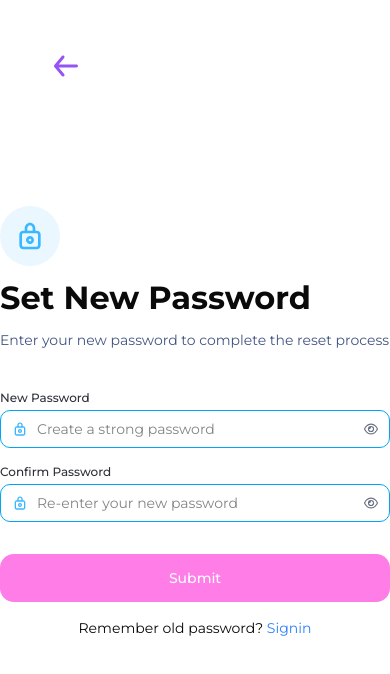
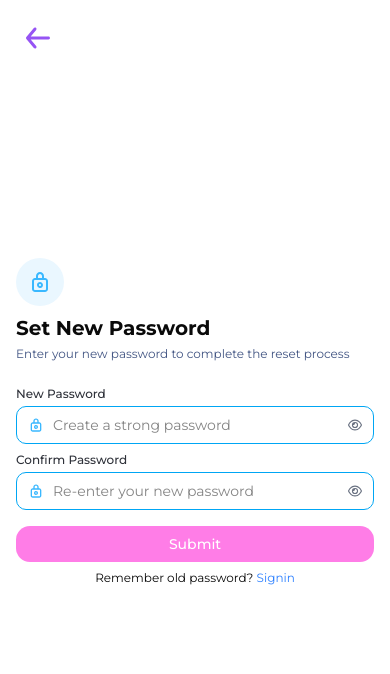
Before and after one commit to raazr62/Vantafy_frontend, a React (Vite) app: page /auth/change-password in a window 390 px wide. Shown: the top 674 px of the page. Built offline with nearby package versions, Linux system fonts and the light colour scheme.

Commit message:
Feat: ChangePassword responsive completed

```diff
--- a/src/components/AuthComponent/ChangePasswordForm.jsx
+++ b/src/components/AuthComponent/ChangePasswordForm.jsx
@@ -26,25 +26,27 @@ const ChangePasswordForm = () => {
   };
 
   return (
-    <div className="flex-[55%] flex flex-col items-center justify-center w-full relative">
+    <div className="flex-[55%] flex flex-col items-center justify-center w-full relative px-4 xl:px-0">
       <Link
         to="/auth/otp-verify"
-        className="left-12 top-12 absolute text-slate-500 hover:text-red-500"
+        className="left-5 top-5 lg:left-12 lg:top-12 absolute text-slate-500 hover:text-red-500"
       >
         <GoBackArrowSVG />
       </Link>
 
       <div className="max-w-2xl mx-auto w-full">
-        <p className="p-3.5 bg-[#EAF7FF] rounded-full w-fit">
-          <LockIconSVG className={"w-8 h-8"} />
+        <p className="p-3 sm:p-3.5 bg-[#EAF7FF] rounded-full w-fit">
+          <LockIconSVG className={"w-6 h-6 sm:w-8 sm:h-8"} />
         </p>
-        <p className="text-[32px] font-bold mt-2">Set New Password</p>
-        <p className="text-sm text-[#425583] mt-2 mb-10">
+        <p className="text-xl sm:text-2xl lg:text-3xl xl:text-[32px] font-bold mt-2">
+          Set New Password
+        </p>
+        <p className="text-xs sm:text-sm text-[#425583] mt-1 sm:mt-2 mb-6 sm:mb-8 md:mb-10">
           Enter your new password to complete the reset process
         </p>
         <form
           onSubmit={handleChangePassword}
-          className="w-full flex flex-col gap-4 mt-4 "
+          className="w-full flex flex-col gap-2 sm:gap-4"
         >
           {/* New Password */}
           <CommonInputField
@@ -66,14 +68,14 @@ const ChangePasswordForm = () => {
           />
           <Button
             type={"submit"}
-            className={"py-6 my-4"}
+            className={"sm:py-6 my-2 sm:my-4 text-sm sm:text-base"}
             variant={"formSubmit"}
           >
             Submit
           </Button>
         </form>
 
-        <p className="text-sm text-center">
+        <p className="text-xs sm:text-sm text-center">
           Remember old password?{" "}
           <Link to={"/auth/signin"} className="text-blue-500 hover:underline">
             Signin
```
